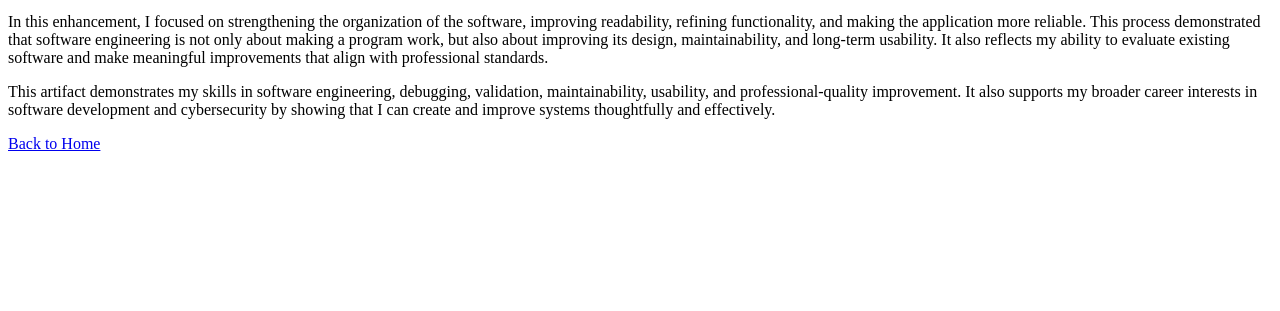
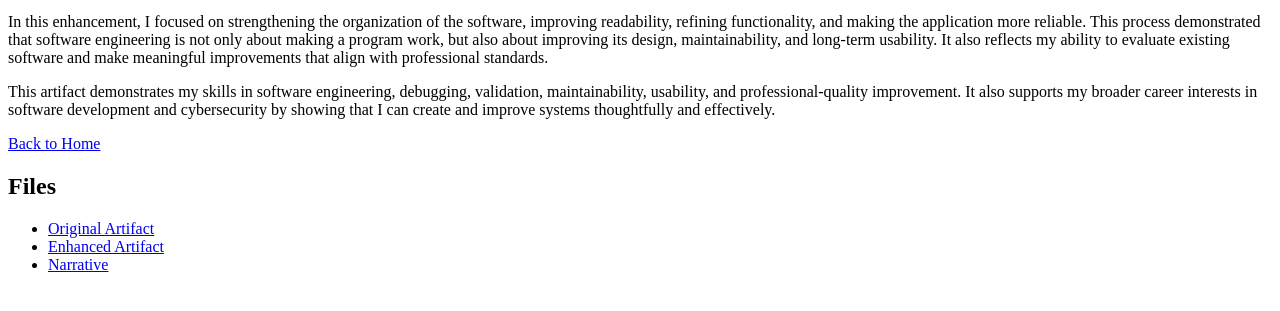
Before and after one commit to yosief4545/yosephkasie.github.io, a plain HTML site: page enhancement-one.html in a window 1280 px wide. Shown: the part 119-430 px from the top of the page. Drawn offline with Linux system fonts and the light colour scheme.

Commit message:
Update enhancement-one.html

```diff
--- a/enhancement-one.html
+++ b/enhancement-one.html
@@ -35,3 +35,9 @@
   <p><a href="index.html">Back to Home</a></p>
 </body>
 </html>
+<h2>Files</h2>
+<ul>
+  <li><a href="PASTE-ORIGINAL-LINK-HERE">Original Artifact</a></li>
+  <li><a href="PASTE-ENHANCED-LINK-HERE">Enhanced Artifact</a></li>
+  <li><a href="PASTE-NARRATIVE-LINK-HERE">Narrative</a></li>
+</ul>
```
